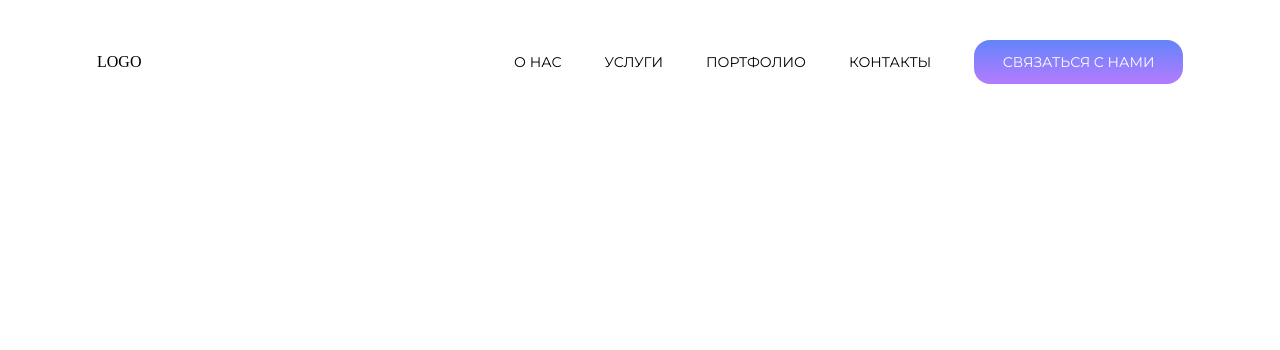
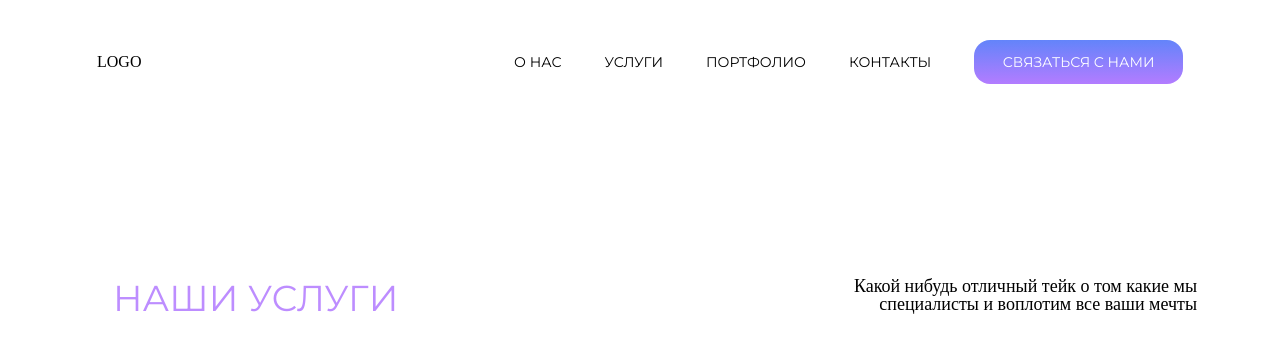
Before and after one commit to ITSUKEN-WORK/itsuken, a React (Create React App) app in the folder cite/: page / in a window 1280 px wide. Shown: the top 350 px of the page. Built offline with nearby package versions, Linux system fonts and the light colour scheme.

Commit message:
feat: add style for services title

```diff
--- /dev/null
+++ b/cite/src/components/Services/Services.jsx
@@ -0,0 +1,21 @@
+import React from 'react';
+import './services.css';
+
+function Services() {
+  return (
+    <div className="services">
+      <div className="container1">
+        <div className="textBlock">
+          <div className="texBlock_element">НАШИ УСЛУГИ</div>
+          <div className="texBlock_element2">
+            Какой нибудь отличный тейк о том какие
+            мы специалисты и воплотим все ваши мечты
+          </div>
+        </div>
+        <div className="cards" />
+      </div>
+    </div>
+  );
+}
+
+export default Services;
--- /dev/null
+++ b/cite/src/components/Services/services.css
@@ -0,0 +1,23 @@
+
+.texBlock_element{
+    font-family: Montserrat;
+    font-size: 36px;
+    color: #BD8DFF;
+}
+.texBlock_element2{
+    width: 388px;
+    height: 42px;
+    font-family: Raleway;
+    font-size: 18px;
+    color: black;
+    text-align: right;
+}
+.textBlock{
+    display: flex;
+    align-items: center;
+    justify-content: space-between;
+
+}
+.services{
+    padding: 183px 83px 748px 113px;
+}
--- a/cite/src/components/app/App.js
+++ b/cite/src/components/app/App.js
@@ -1,9 +1,15 @@
 // eslint-disable-next-line no-unused-vars
 import React from 'react';
 import Header from '../header/Header';
+import Services from '../Services/Services';
 
 function App() {
-  return (<Header />);
+  return (
+    <div>
+      <Header />
+      <Services />
+    </div>
+  );
 }
 
 export default App;
```
Also changed, not shown: cite/.eslintrc.js.
